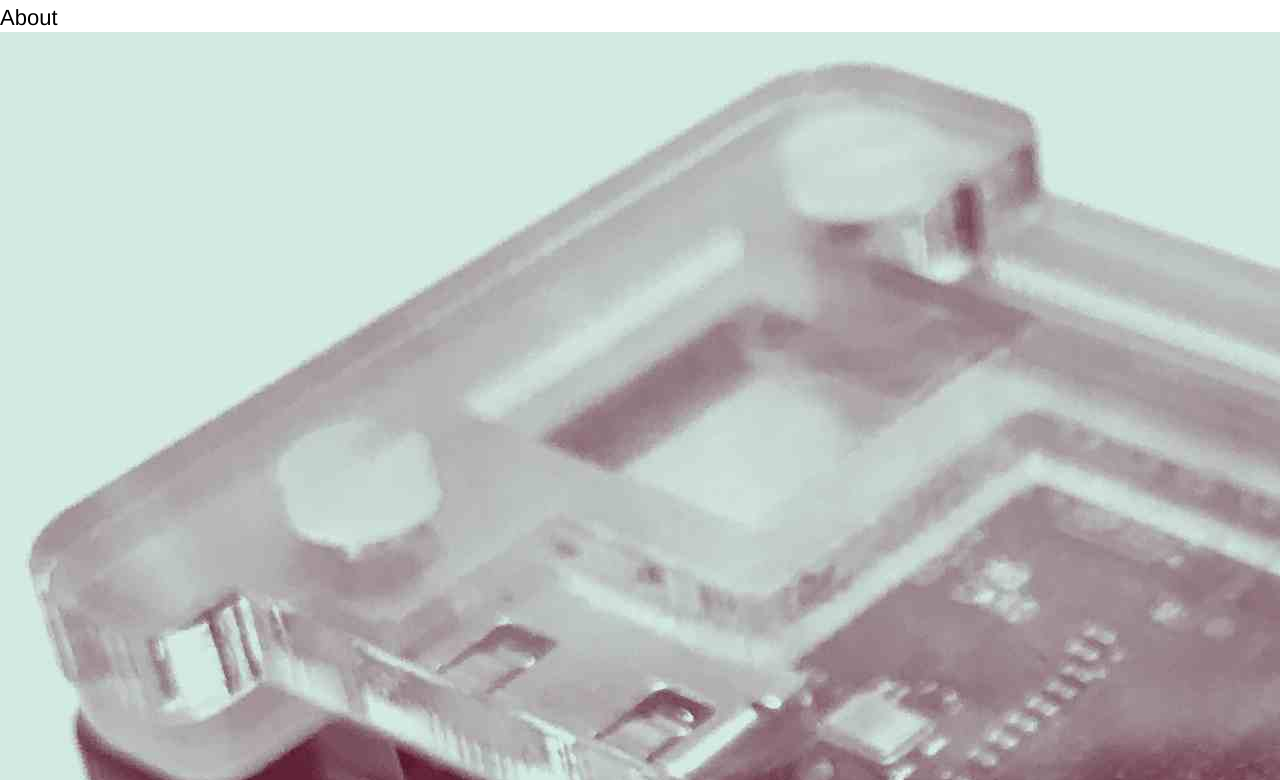
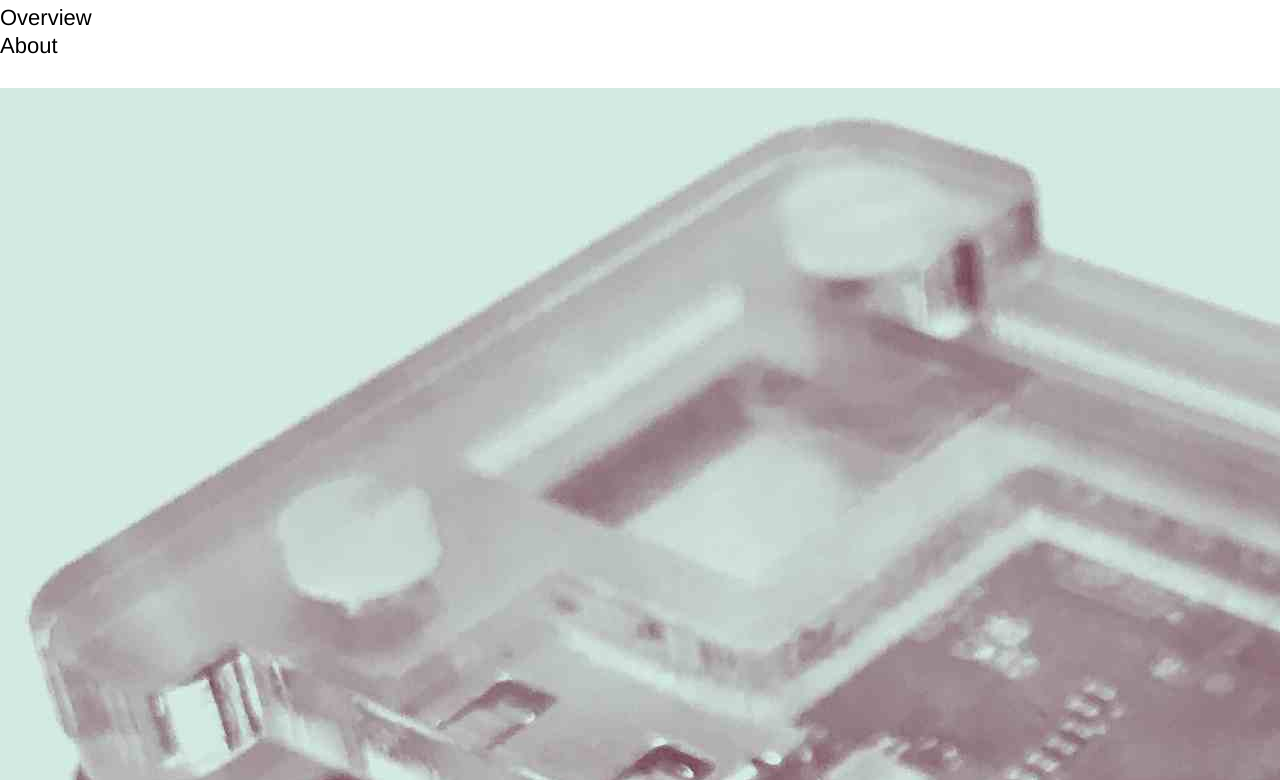
Before and after one commit to fwd-2021/week-07, a plain HTML site: page index.html in a window 1280 px wide. Shown: the part 52-832 px from the top of the page. Drawn offline with Linux system fonts and the light colour scheme; a script that the page names is missing; a web font is replaced by a local one.

Commit message:
Add a line of space after headings and paragraphs

```diff
--- a/assets/css/screen.css
+++ b/assets/css/screen.css
@@ -14,6 +14,12 @@ html {
   line-height: 28px;
 }
 
+h1,
+h2,
+h3,
+p {
+  padding-bottom: 28px;
+}
 
 
 
```
